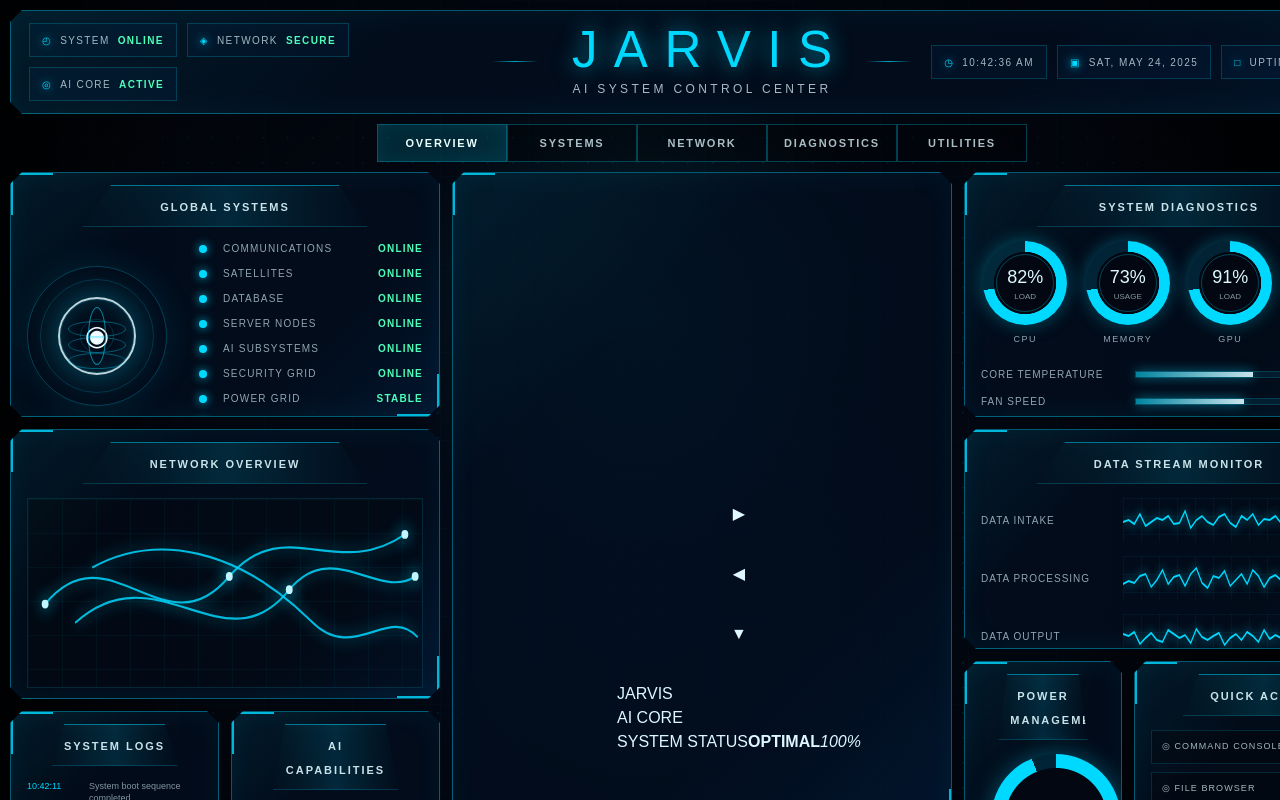
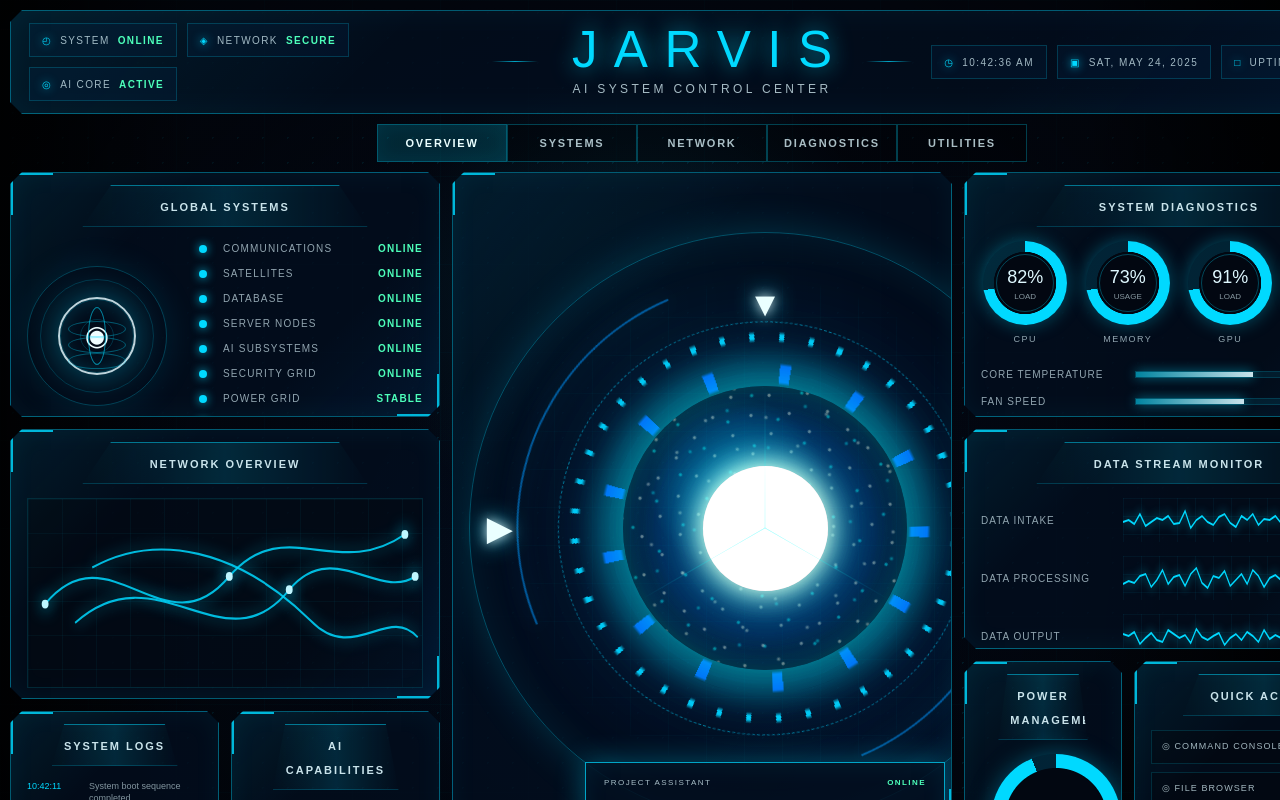
Before and after one commit to JB-code-bit/Jarvis, a Next.js app: page /dashboard in a window 1280 px wide. Shown: the top 800 px of the page. Built offline with nearby package versions, Linux system fonts and the light colour scheme.

Commit message:
Update JarvisDashboard.tsx

```diff
--- a/components/JarvisDashboard.tsx
+++ b/components/JarvisDashboard.tsx
@@ -1,4 +1,5 @@
 import Link from "next/link";
+import LiveJarvisCore from "@/components/LiveJarvisCore";
 
 const systemRows = [
   ["COMMUNICATIONS", "ONLINE"],
@@ -120,19 +121,18 @@ function DataWave({
   value: string;
   variant?: number;
 }) {
+  const points =
+    variant === 1
+      ? "0,24 10,22 20,26 30,16 40,28 50,24 60,20 70,22 80,18 90,26 100,25 110,13 120,30 130,22 140,18 150,24 160,27 170,19 180,16 190,25 200,29 210,18 220,22 230,16 240,27 250,21 260,22 270,18 280,25"
+      : variant === 2
+        ? "0,28 10,25 20,27 30,20 40,18 50,31 60,24 70,14 80,28 90,21 100,19 110,30 120,18 130,12 140,27 150,32 160,20 170,22 180,15 190,30 200,24 210,18 220,28 230,14 240,20 250,31 260,22 270,19 280,24"
+        : "0,20 10,22 20,18 30,30 40,24 50,19 60,26 70,28 80,16 90,20 100,24 110,21 120,29 130,15 140,23 150,26 160,22 170,19 180,31 190,24 200,20 210,26 220,18 230,22 240,28 250,16 260,25 270,21 280,24";
+
   return (
     <div className="data-wave-row">
       <span>{label}</span>
       <svg viewBox="0 0 280 44" preserveAspectRatio="none">
-        <polyline
-          points={
-            variant === 1
-              ? "0,24 10,22 20,26 30,16 40,28 50,24 60,20 70,22 80,18 90,26 100,25 110,13 120,30 130,22 140,18 150,24 160,27 170,19 180,16 190,25 200,29 210,18 220,22 230,16 240,27 250,21 260,22 270,18 280,25"
-              : variant === 2
-                ? "0,28 10,25 20,27 30,20 40,18 50,31 60,24 70,14 80,28 90,21 100,19 110,30 120,18 130,12 140,27 150,32 160,20 170,22 180,15 190,30 200,24 210,18 220,28 230,14 240,20 250,31 260,22 270,19 280,24"
-                : "0,20 10,22 20,18 30,30 40,24 50,19 60,26 70,28 80,16 90,20 100,24 110,21 120,29 130,15 140,23 150,26 160,22 170,19 180,31 190,24 200,20 210,26 220,18 230,22 240,28 250,16 260,25 270,21 280,24"
-          }
-        />
+        <polyline points={points} />
       </svg>
       <strong>{value}</strong>
     </div>
@@ -261,9 +261,15 @@ export default function JarvisDashboard() {
               <Panel title="AI CAPABILITIES">
                 <div className="capabilities-grid">
                   <div className="capability-text left">
-                    <p>NATURAL LANGUAGE <strong>100%</strong></p>
-                    <p>PATTERN RECOGNITION <strong>98%</strong></p>
-                    <p>PREDICTIVE ANALYTICS <strong>97%</strong></p>
+                    <p>
+                      NATURAL LANGUAGE <strong>100%</strong>
+                    </p>
+                    <p>
+                      PATTERN RECOGNITION <strong>98%</strong>
+                    </p>
+                    <p>
+                      PREDICTIVE ANALYTICS <strong>97%</strong>
+                    </p>
                   </div>
 
                   <div className="radar-core">
@@ -272,9 +278,15 @@ export default function JarvisDashboard() {
                   </div>
 
                   <div className="capability-text right">
-                    <p>MACHINE LEARNING <strong>100%</strong></p>
-                    <p>DECISION ENGINE <strong>99%</strong></p>
-                    <p>ADAPTIVE SYSTEMS <strong>96%</strong></p>
+                    <p>
+                      MACHINE LEARNING <strong>100%</strong>
+                    </p>
+                    <p>
+                      DECISION ENGINE <strong>99%</strong>
+                    </p>
+                    <p>
+                      ADAPTIVE SYSTEMS <strong>96%</strong>
+                    </p>
                   </div>
                 </div>
               </Panel>
@@ -284,31 +296,7 @@ export default function JarvisDashboard() {
           <div className="center-column">
             <Panel className="core-panel">
               <div className="core-wrap">
-                <div className="core-ring ring-a" />
-                <div className="core-ring ring-b" />
-                <div className="core-ring ring-c" />
-                <div className="core-ring ring-d" />
-                <div className="core-ring ring-e" />
-
-                <div className="core-ticks ticks-a" />
-                <div className="core-ticks ticks-b" />
-
-                <div className="core-side-marker left">▶</div>
-                <div className="core-side-marker right">◀</div>
-                <div className="core-top-marker">▼</div>
-
-                <div className="core-center">
-                  <div className="core-polygon">
-                    <div className="polygon-lines" />
-                    <div className="core-light" />
-                  </div>
-
-                  <h2>JARVIS</h2>
-                  <p>AI CORE</p>
-                  <span>SYSTEM STATUS</span>
-                  <strong>OPTIMAL</strong>
-                  <em>100%</em>
-                </div>
+                <LiveJarvisCore isSpeaking />
               </div>
             </Panel>
 
@@ -373,9 +361,17 @@ export default function JarvisDashboard() {
             <Panel title="DATA STREAM MONITOR">
               <div className="data-streams">
                 <DataWave label="DATA INTAKE" value="9.47 GB/s" variant={1} />
-                <DataWave label="DATA PROCESSING" value="7.23 GB/s" variant={2} />
+                <DataWave
+                  label="DATA PROCESSING"
+                  value="7.23 GB/s"
+                  variant={2}
+                />
                 <DataWave label="DATA OUTPUT" value="6.31 GB/s" variant={3} />
-                <DataWave label="AI LEARNING FEED" value="3.92 GB/s" variant={2} />
+                <DataWave
+                  label="AI LEARNING FEED"
+                  value="3.92 GB/s"
+                  variant={2}
+                />
               </div>
             </Panel>
 
@@ -411,13 +407,27 @@ export default function JarvisDashboard() {
         </section>
 
         <footer className="dashboard-footer">
-          <span>USER: <strong>ADMIN</strong></span>
-          <span>CLEARANCE: <strong>LEVEL 10</strong></span>
-          <span>SYSTEM <strong>OPTIMAL</strong></span>
-          <span>AI CONFIDENCE <strong>99.7%</strong></span>
-          <span>RESPONSE TIME <strong>0.0032s</strong></span>
-          <span>ACTIVE TASKS <strong>24</strong></span>
-          <span>SYNCHRONIZATION: <strong>ACTIVE</strong></span>
+          <span>
+            USER: <strong>ADMIN</strong>
+          </span>
+          <span>
+            CLEARANCE: <strong>LEVEL 10</strong>
+          </span>
+          <span>
+            SYSTEM <strong>OPTIMAL</strong>
+          </span>
+          <span>
+            AI CONFIDENCE <strong>99.7%</strong>
+          </span>
+          <span>
+            RESPONSE TIME <strong>0.0032s</strong>
+          </span>
+          <span>
+            ACTIVE TASKS <strong>24</strong>
+          </span>
+          <span>
+            SYNCHRONIZATION: <strong>ACTIVE</strong>
+          </span>
           <Link href="/login">LOGOUT</Link>
         </footer>
       </div>
```
